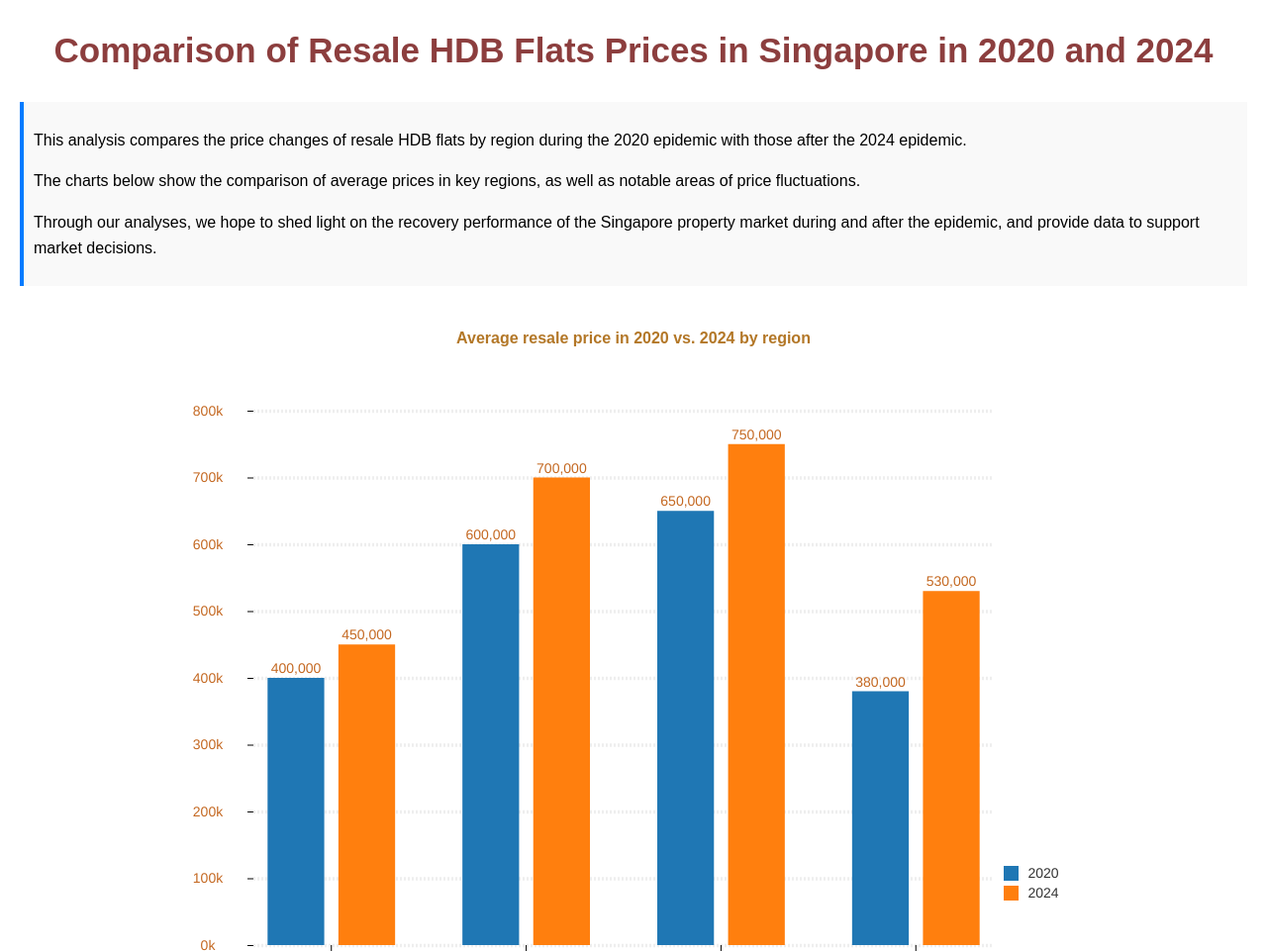
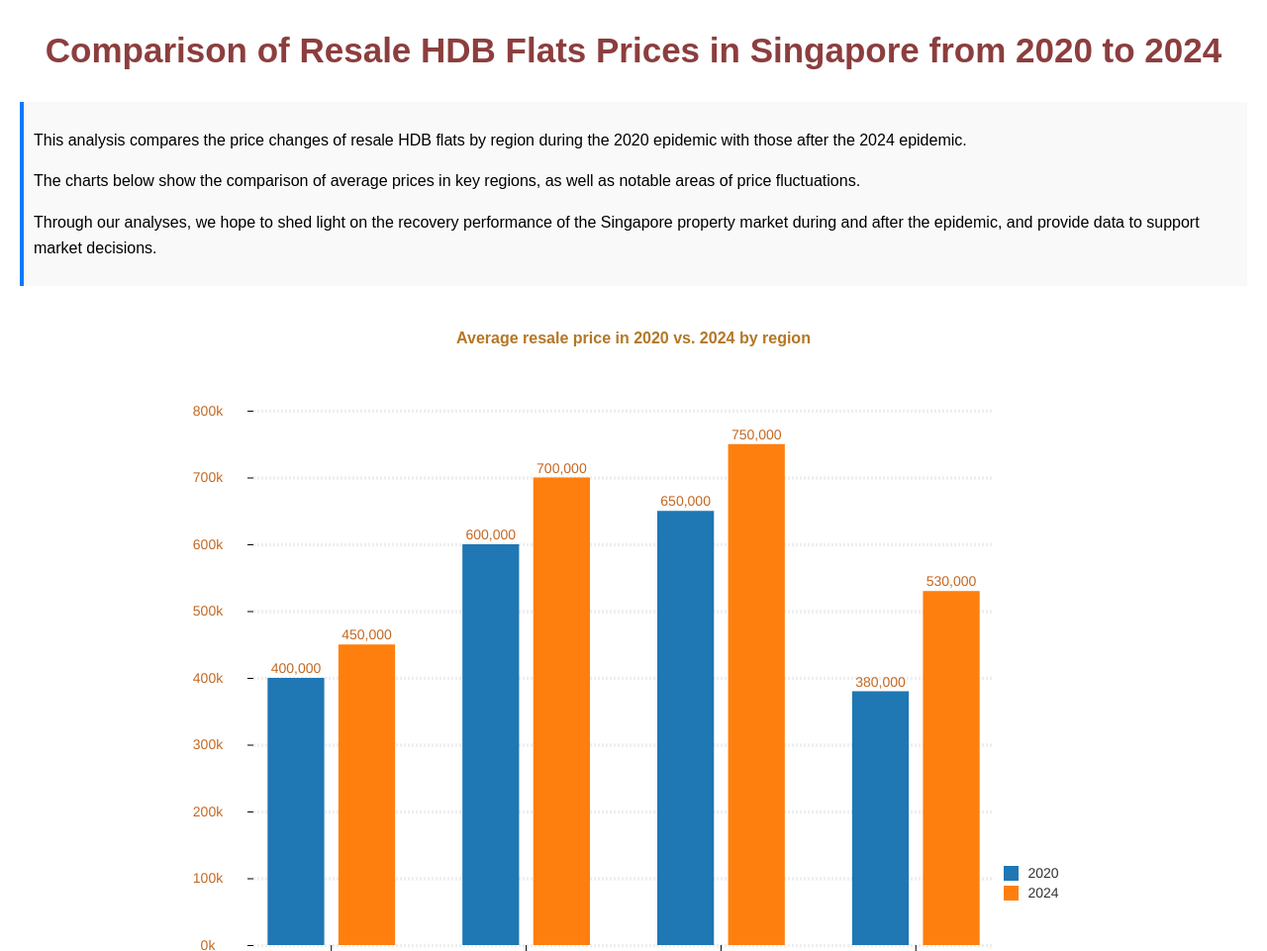
Before and after one commit to AshamedGodzilla/HCDIV-3, a plain HTML site: page index.html in a window 1280 px wide. Shown: the top 961 px of the page at 99% size. Drawn offline with nearby package versions, Linux system fonts and the light colour scheme.

Commit message:
Update index.html

```diff
--- a/index.html
+++ b/index.html
@@ -57,7 +57,7 @@
 </head>
 <body>
 
-  <h1>Comparison of Resale HDB Flats Prices in Singapore in 2020 and 2024</h1>
+  <h1>Comparison of Resale HDB Flats Prices in Singapore from 2020 to 2024</h1>
 
 
   <div class="description">
```
